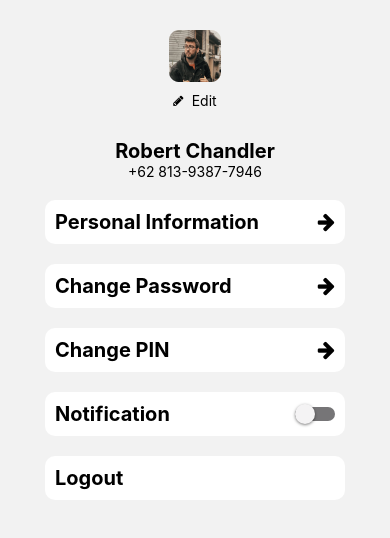
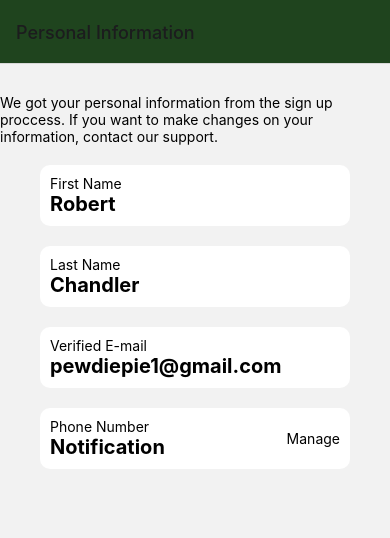
Before and after one commit to refaldy04/reactNative-Sicuro, a React Native app: screen /PersonalInfo in a window 390 px wide. Shown: the top 538 px of the page. Built offline with nearby package versions, Linux system fonts and the light colour scheme.

Commit message:
slicing personal info screen

```diff
--- a/App.js
+++ b/App.js
@@ -19,6 +19,7 @@ import PinConfirmation from './src/screens/PinConfirmation';
 import TransferSuccess from './src/screens/TransferSuccess';
 import TransferFailed from './src/screens/TransferFailed';
 import Profile from './src/screens/Profile';
+import PersonalInfo from './src/screens/PersonalInfo';
 
 const Stack = createNativeStackNavigator();
 
@@ -26,6 +27,16 @@ const App = () => {
   return (
     <NavigationContainer>
       <Stack.Navigator>
+        <Stack.Screen
+          options={{
+            title: 'Personal Information',
+            headerStyle: {
+              backgroundColor: PRIMARY_COLOR,
+            },
+          }}
+          name="PersonalInfo"
+          component={PersonalInfo}
+        />
         <Stack.Screen
           options={{headerShown: false}}
           name="Profile"
--- /dev/null
+++ b/src/screens/PersonalInfo.js
@@ -0,0 +1,78 @@
+import {View, Text, Image, StyleSheet, Switch} from 'react-native';
+import React, {useState} from 'react';
+import Icon from 'react-native-vector-icons/FontAwesome';
+
+const PersonalInfo = () => {
+  const [isEnabled, setIsEnabled] = useState(false);
+  const toggleSwitch = () => setIsEnabled(previousState => !previousState);
+
+  return (
+    <View style={styleLocal.profileWrapper}>
+      <Text>
+        We got your personal information from the sign up proccess. If you want
+        to make changes on your information, contact our support.
+      </Text>
+      <View style={styleLocal.menuWrapper}>
+        <View style={styleLocal.menuProfile}>
+          <Text>First Name</Text>
+          <Text style={styleLocal.money}>Robert</Text>
+        </View>
+        <View style={styleLocal.menuProfile}>
+          <Text>Last Name</Text>
+          <Text style={styleLocal.money}>Chandler</Text>
+        </View>
+        <View style={styleLocal.menuProfile}>
+          <Text>Verified E-mail</Text>
+          <Text style={styleLocal.money}>pewdiepie1@gmail.com</Text>
+        </View>
+        <View style={styleLocal.menuPhone}>
+          <View>
+            <Text>Phone Number</Text>
+            <Text style={styleLocal.money}>Notification</Text>
+          </View>
+          <Text>Manage</Text>
+        </View>
+      </View>
+    </View>
+  );
+};
+
+const styleLocal = StyleSheet.create({
+  profileWrapper: {
+    paddingTop: 30,
+    alignItems: 'center',
+  },
+  editWrapper: {
+    flexDirection: 'row',
+    alignItems: 'center',
+    marginTop: 10,
+    marginBottom: 30,
+  },
+  money: {
+    fontSize: 20,
+    fontWeight: 'bold',
+  },
+  menuWrapper: {
+    marginVertical: 20,
+  },
+  menuProfile: {
+    backgroundColor: '#fff',
+    padding: 10,
+    borderRadius: 10,
+    width: 310,
+    justifyContent: 'space-between',
+    marginBottom: 20,
+  },
+  menuPhone: {
+    backgroundColor: '#fff',
+    padding: 10,
+    borderRadius: 10,
+    flexDirection: 'row',
+    alignItems: 'center',
+    width: 310,
+    justifyContent: 'space-between',
+    marginBottom: 20,
+  },
+});
+
+export default PersonalInfo;
```
